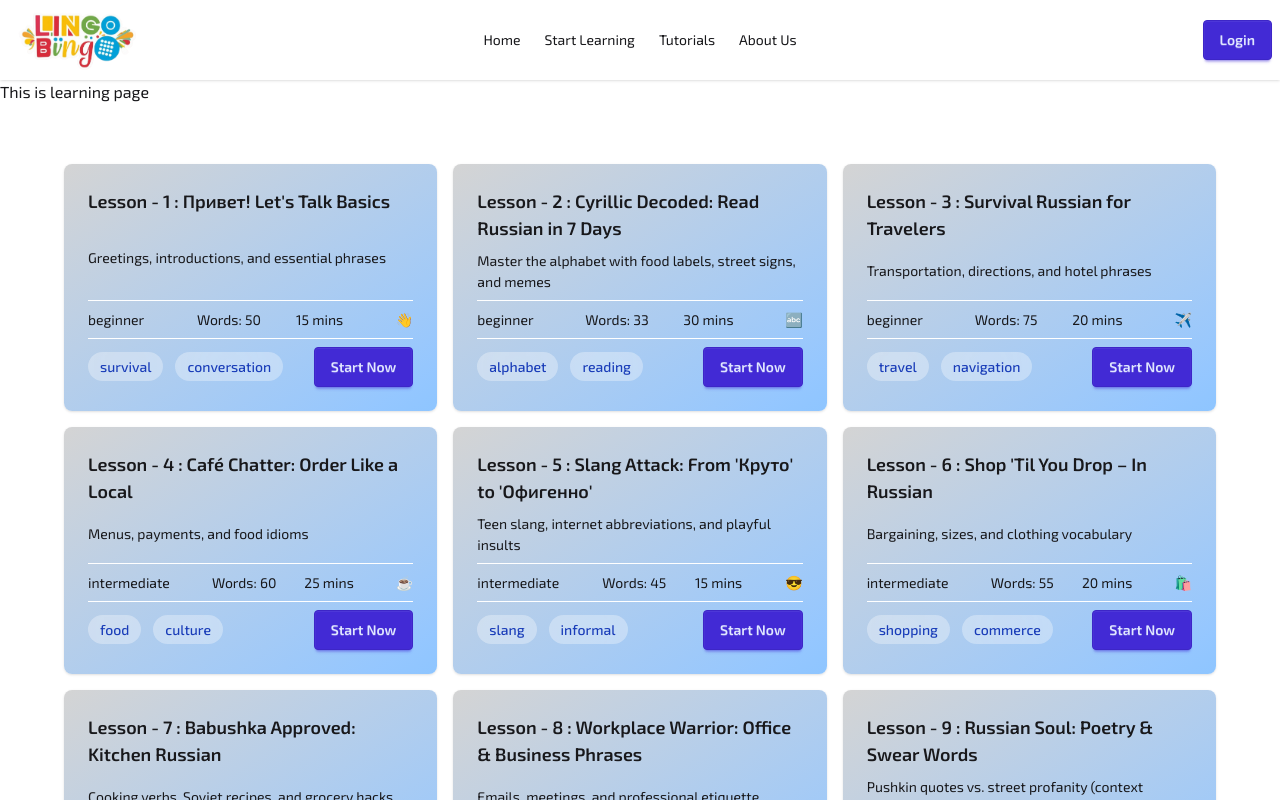
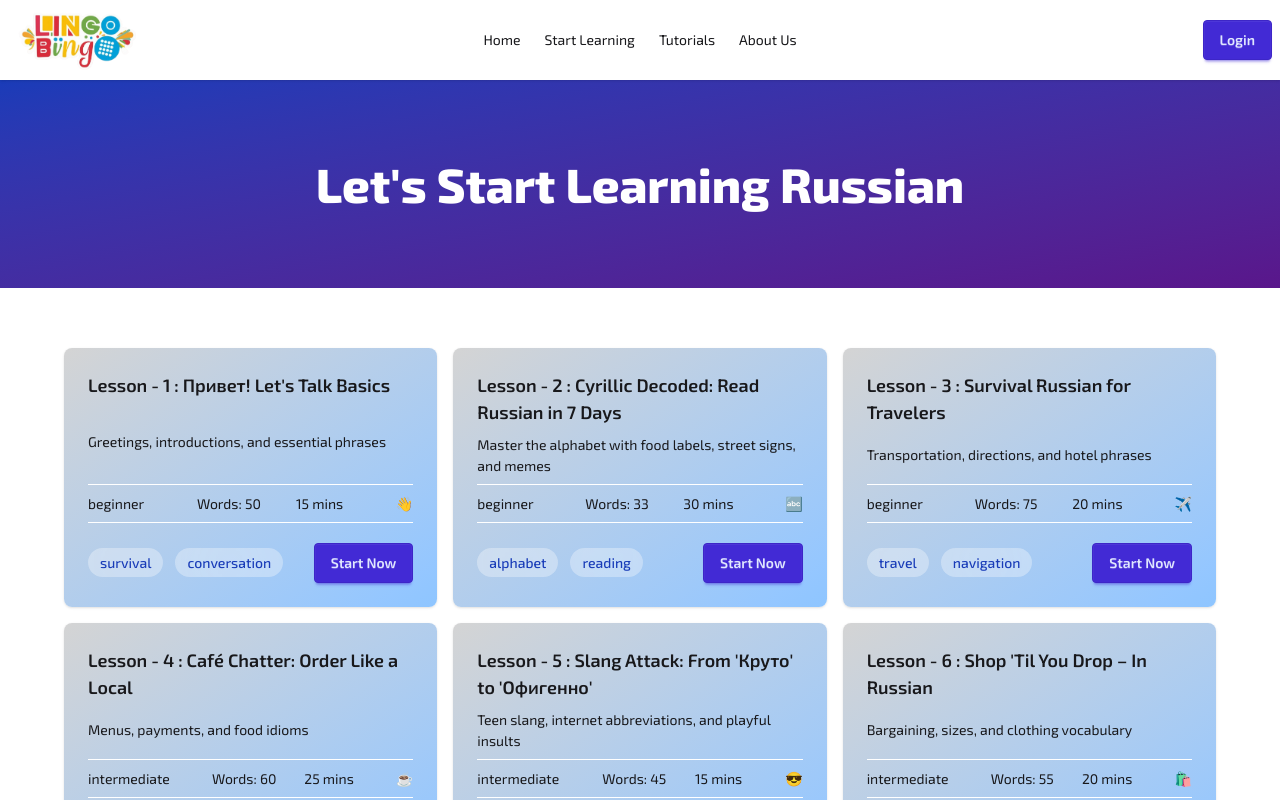
Before and after one commit to mohimanul15/ph-9th-assingment, a React (Vite) app: page /learning in a window 1280 px wide. Shown: the top 800 px of the page. Built offline with nearby package versions, Linux system fonts and the light colour scheme; no server answers.

Commit message:
tutorials section added

```diff
--- a/src/Layout/Components/Lessons/Lessons.jsx
+++ b/src/Layout/Components/Lessons/Lessons.jsx
@@ -29,7 +29,7 @@ const Lessons = ({ lessonData }) => {
 
                     <hr className='text-white'/>
 
-                    <div className='flex items-center justify-between'>
+                    <div className='flex items-center justify-between mt-3'>
                         <div className='flex gap-3 justify-baseline'>
                             {
                                 tags.map((ele, idx) => {
--- a/src/Pages/Home/Home.jsx
+++ b/src/Pages/Home/Home.jsx
@@ -20,6 +20,7 @@ const Home = () => {
 
     return (
         <div>
+
             <main className='bg-linear-to-br from-blue-600 to-purple-800'>
                 <section className='container mx-auto max-w-7xl space-y-10 md:flex md:gap-10 px-3 py-4 md:py-18'>
 
--- a/src/Pages/Learning/Learning.jsx
+++ b/src/Pages/Learning/Learning.jsx
@@ -9,8 +9,15 @@ const Learning = () => {
     console.log(lesson);
 
     return (
-        <div >
-            This is learning page
+        <div>
+            {/* Page Title */}
+            <section className='bg-linear-to-br from-blue-800 to-purple-900 py-20'>
+                <h2 className='font-extrabold text-white text-xl md:text-2xl lg:text-5xl text-center'>
+                    Let's Start Learning Russian
+                </h2>
+            </section>
+
+            {/* page Content */}
             <section className='max-w-6xl mx-auto'>
                 <div className='grid grid-cols-1 md:grid-cols-2 lg:grid-cols-3 gap-4 py-15'>
                     {
@@ -18,6 +25,13 @@ const Learning = () => {
                     }
                 </div>
             </section>
+
+            {/* Tutorial content */}
+            <section className='bg-neutral-300 place-content-center'>
+                    <div>
+
+                    </div>
+            </section>
         </div>
     );
 };
```
